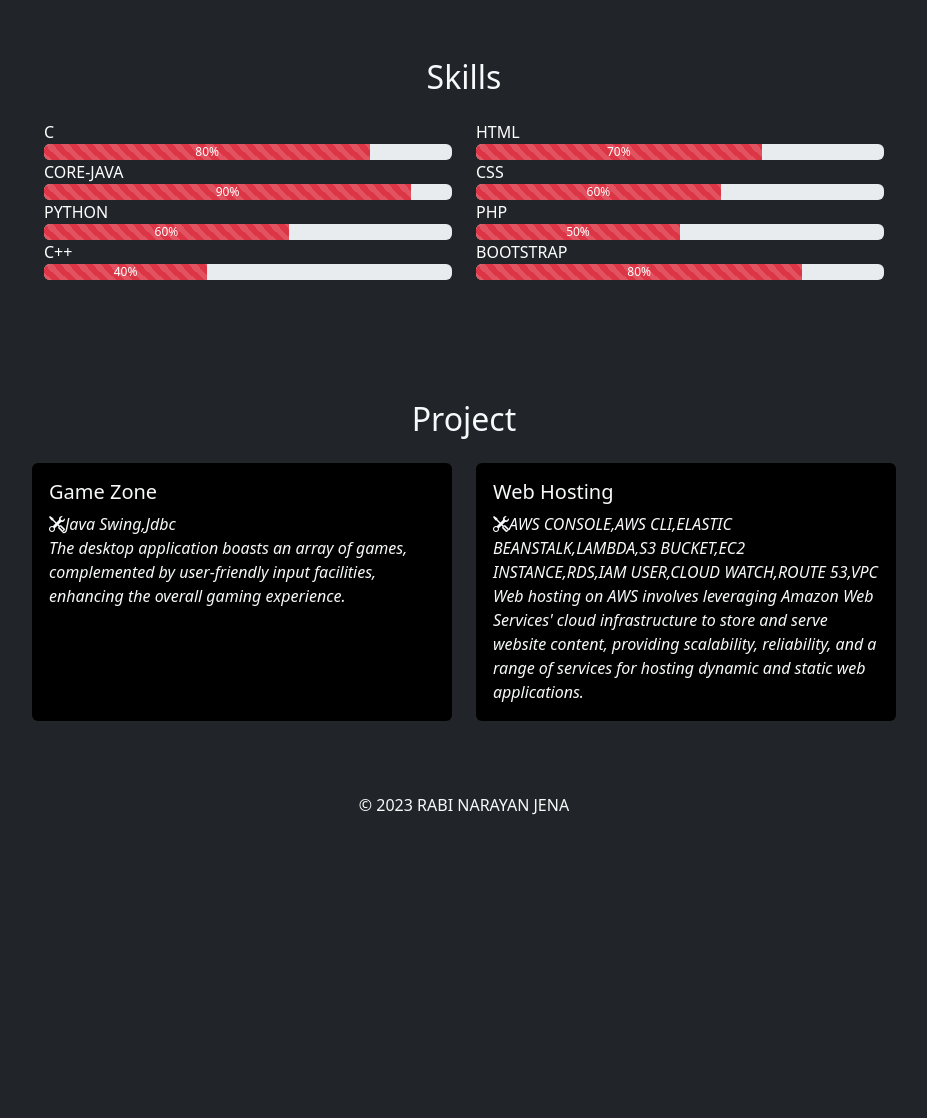
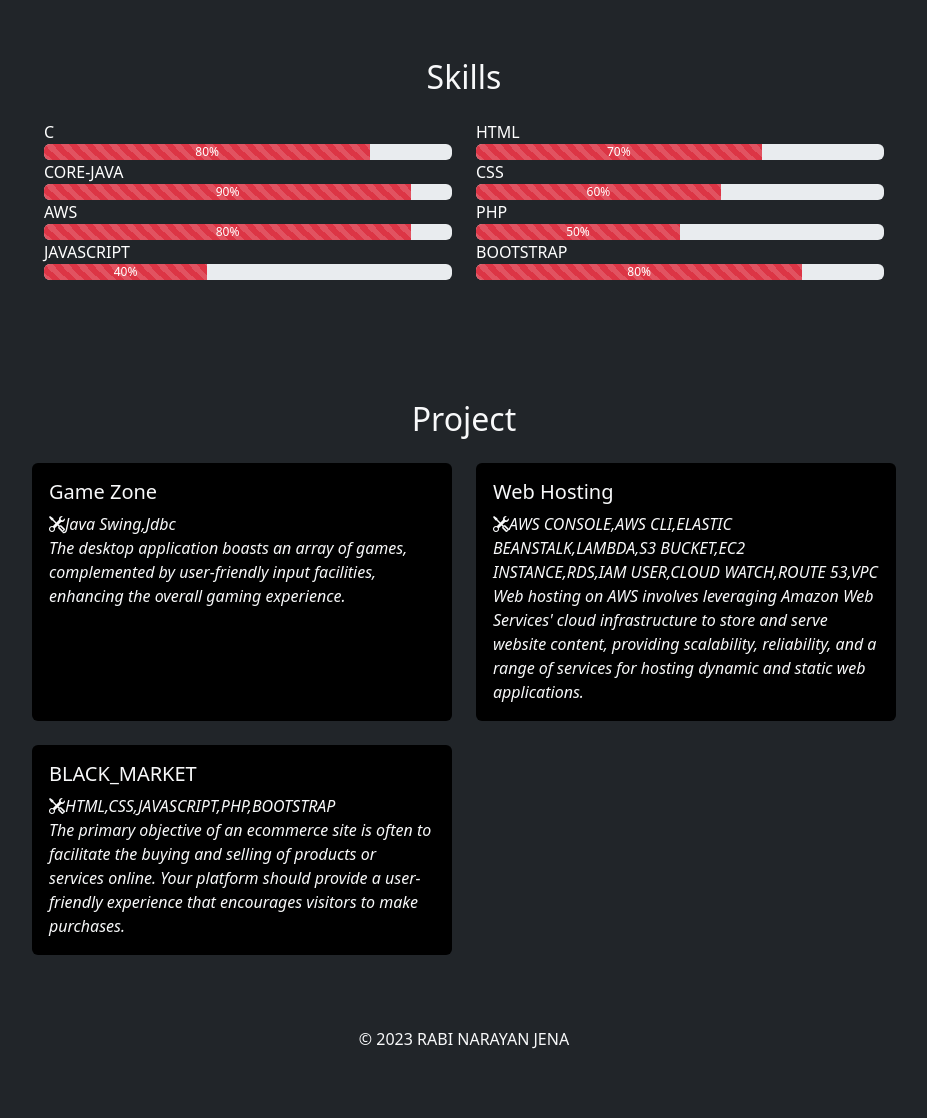
Before and after one commit to RABINARAYANJENA/portfolio, a plain HTML site: page index.html in a window 1280 px wide. Shown: the part 1520-2638 px from the top of the page, without its empty margins (176-1103 px from the left). Before the commit the page ends 2473 px from the top, so only its background shows below. Drawn offline with nearby package versions, Linux system fonts and the light colour scheme.

Commit message:
Update index.html

```diff
--- a/index.html
+++ b/index.html
@@ -152,11 +152,11 @@
               <div class="progress" role="progressbar" aria-label="Danger example" aria-valuenow="90" aria-valuemin="0" aria-valuemax="100">
                 <div class="progress-bar progress-bar-striped progress-bar-animated bg-danger" style="width: 90%">90%</div>
               </div>
-              PYTHON
-              <div class="progress" role="progressbar" aria-label="Danger example" aria-valuenow="60" aria-valuemin="0" aria-valuemax="100">
-                <div class="progress-bar progress-bar-striped progress-bar-animated bg-danger" style="width: 60%">60%</div>
+              AWS
+              <div class="progress" role="progressbar" aria-label="Danger example" aria-valuenow="80" aria-valuemin="0" aria-valuemax="100">
+                <div class="progress-bar progress-bar-striped progress-bar-animated bg-danger" style="width: 90%">80%</div>
               </div>
-              C++
+              JAVASCRIPT
               <div class="progress" role="progressbar" aria-label="Danger example" aria-valuenow="40" aria-valuemin="0" aria-valuemax="100">
                 <div class="progress-bar progress-bar-striped progress-bar-animated bg-danger" style="width: 40%">40%</div>
               </div>
@@ -202,6 +202,16 @@
               </div>
             </div>
           </div>
+          <div class="col">
+            <div class="card text-light bg-black h-100">
+              <div class="card-body">
+                <h5 class="card-title">BLACK_MARKET</h5>
+                <i class="bi bi-tools">HTML,CSS,JAVASCRIPT,PHP,BOOTSTRAP<br>The primary objective of an ecommerce site is often to facilitate the buying and selling of
+                  products or services online. Your platform should provide a user-friendly experience that
+                  encourages visitors to make purchases.</i>
+              </div>
+            </div>
+          </div>
       </div>
       <div class="text-center text-light p-5">
           <P>© 2023 RABI NARAYAN JENA
```
